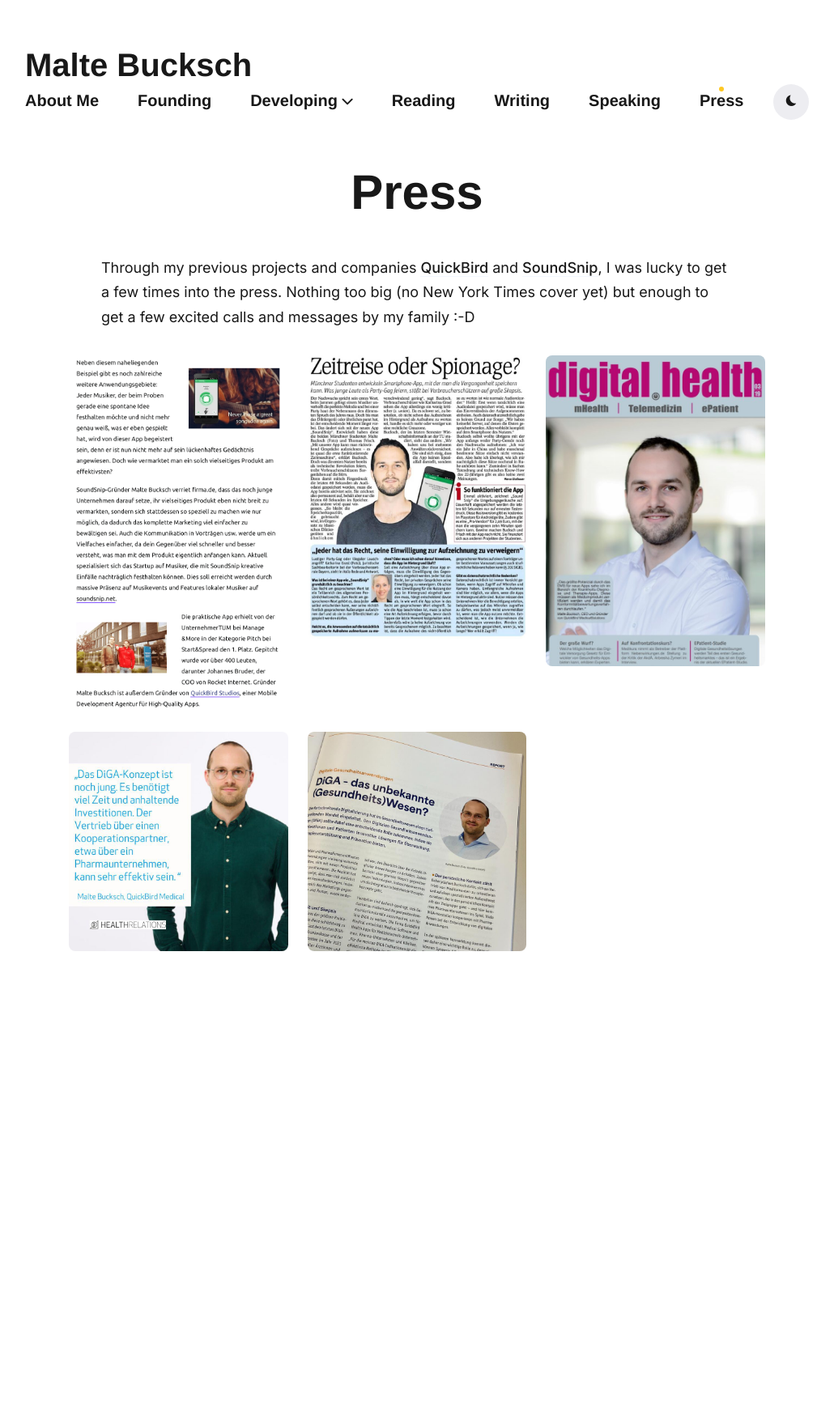
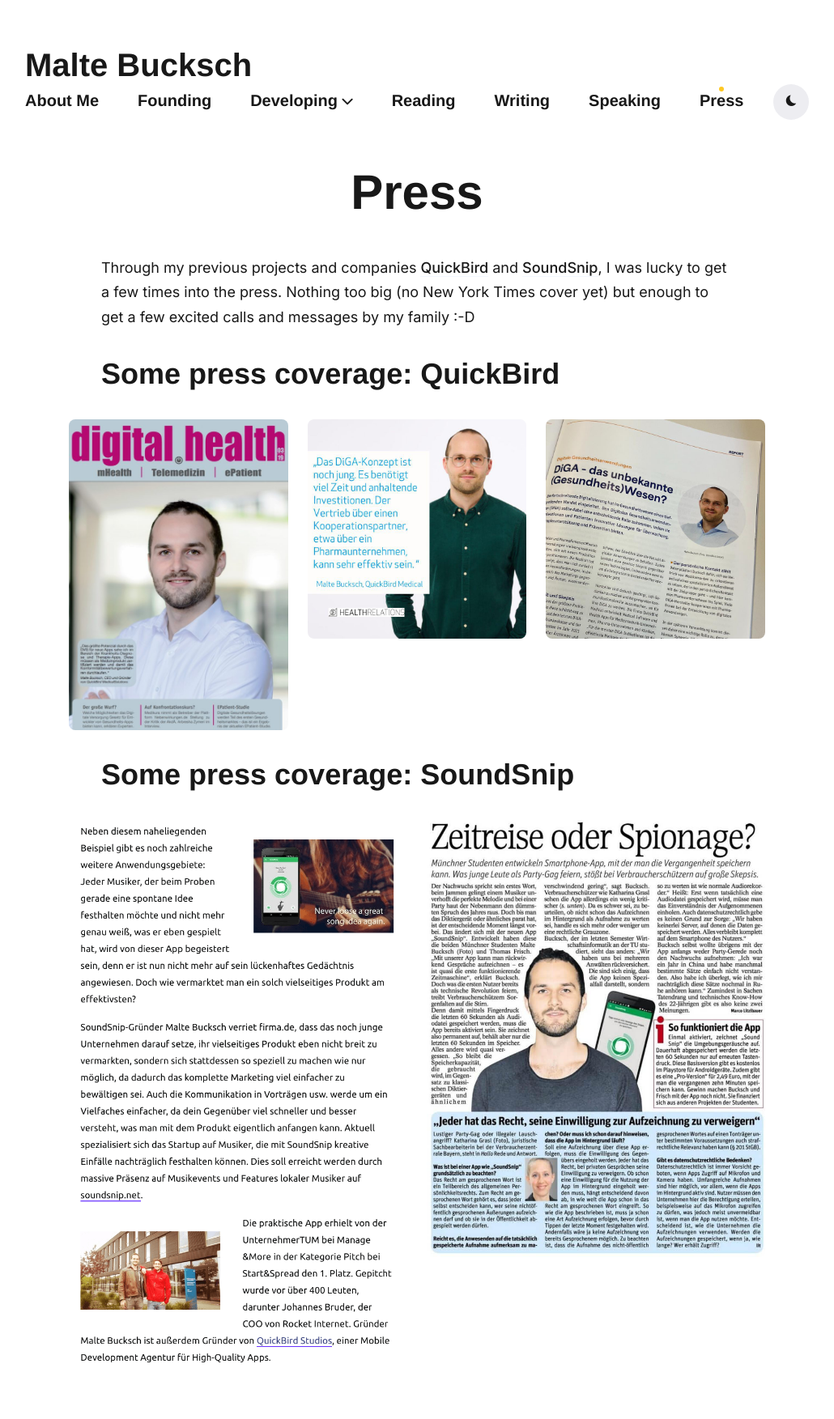
Before and after one commit to maltebucksch/maltebucksch.github.io, a Jekyll site: the page built from _pages/press.md, in a window 1280 px wide. Shown: the whole page at 81% size, without its empty margins (125-1155 px from the left). Built offline with Jekyll 4.4.1, drawn with Linux system fonts in a browser that asks for light colours; nearby versions of some CDN libraries; some web fonts are replaced; before the commit the page ends 1235 px from its top, so only the background shows below that.

Commit message:
Add press images

```diff
--- a/_pages/press.md
+++ b/_pages/press.md
@@ -6,13 +6,21 @@
 
 Through my previous projects and companies [QuickBird](/QuickBird) and [SoundSnip](/project/app-00-soundsnip), I was lucky to get a few times into the press. Nothing too big (no New York Times cover yet) but enough to get a few excited calls and messages by my family :-D
 
+# Some press coverage: QuickBird
+
+<div class="gallery-box">
+  <div class="gallery">
+    <img src="/images/press/digitalhealth.jpeg" loading="lazy" alt="Malte Bucksch on cover of Digital Health Magazine">
+    <img src="/images/press/healthrelations.jpeg" loading="lazy" alt="Malte Bucksch in Interview with Health Relations">
+    <img src="/images/press/pharmarelations.jpeg" loading="lazy" alt="Malte Bucksch in Interview with Pharma Relations">
+  </div>
+</div>
+
+# Some press coverage: SoundSnip
 
 <div class="gallery-box">
   <div class="gallery">
     <img src="/images/press/firma.png" loading="lazy" alt="Malte Bucksch in Interview with Firma.de">
     <img src="/images/press/soundsnipnews.jpeg" loading="lazy" alt="Malte Bucksch in Newspaper regarding SoundSnip">
-    <img src="/images/press/digitalhealth.jpeg" loading="lazy" alt="Malte Bucksch on cover of Digital Health Magazine">
-    <img src="/images/press/healthrelations.jpeg" loading="lazy" alt="Malte Bucksch in Interview with Health Relations">
-    <img src="/images/press/pharmarelations.jpeg" loading="lazy" alt="Malte Bucksch in Interview with Pharma Relations">
   </div>
 </div>
```
